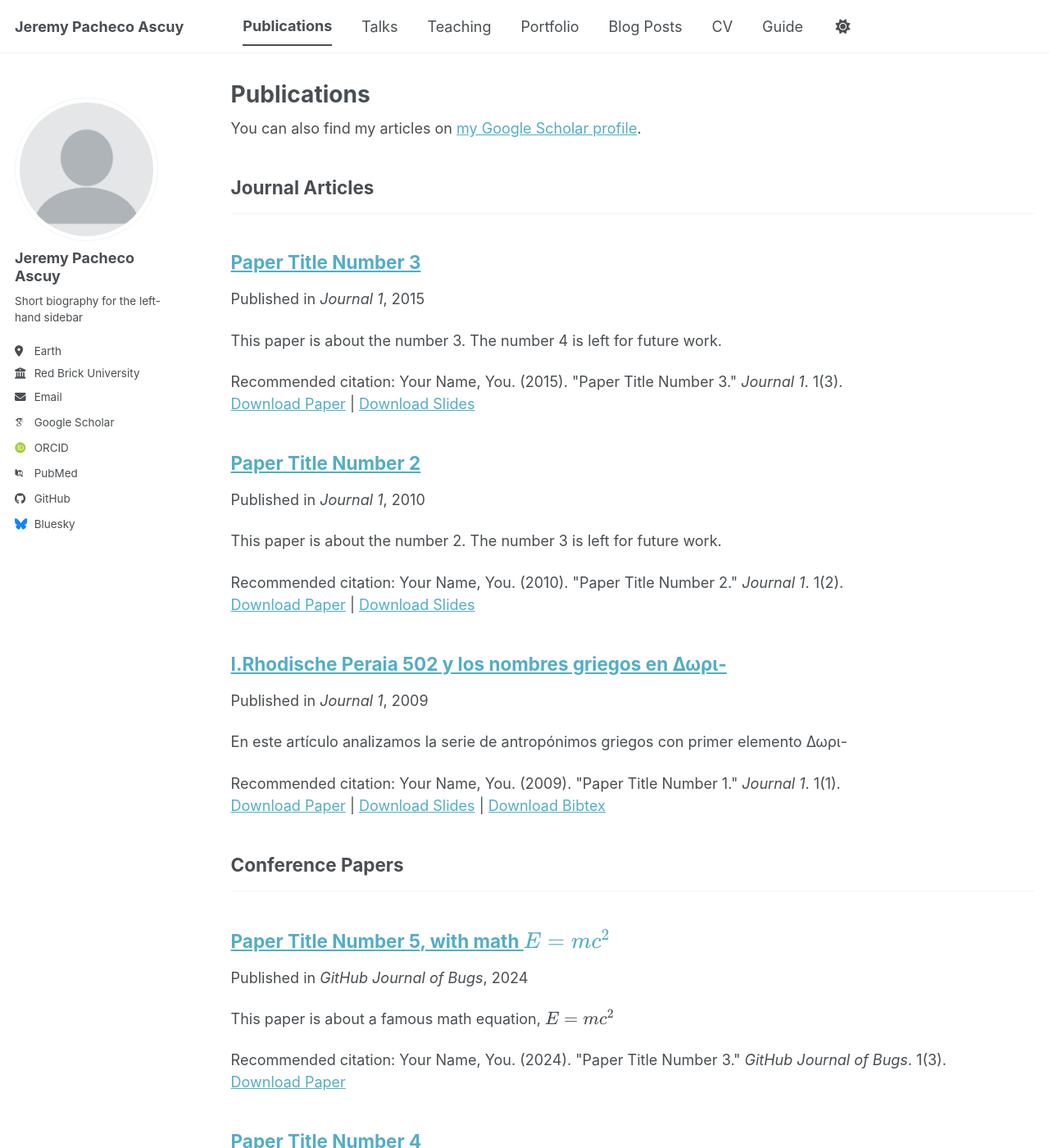
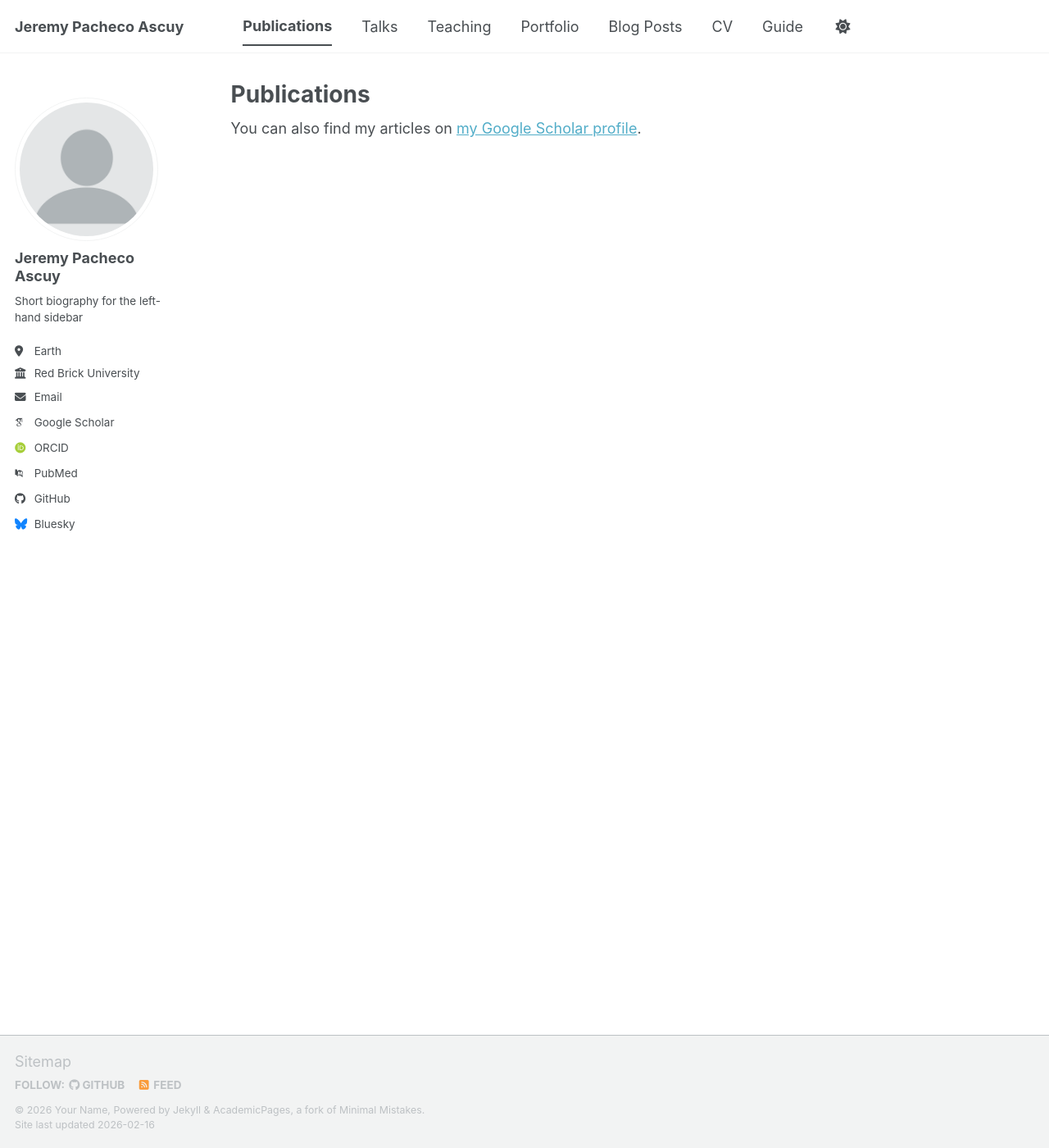
Before and after one commit to heliophues/Names-Rhodes, a Jekyll site: the page built from _pages/publications.html, in a window 1280 px wide and 1400 px high. Shown: the whole window at 82% size. Built offline with Jekyll 4.4.1, drawn with Linux system fonts in a browser that asks for light colours; some web fonts are replaced; a script bundle is joined from its source files by our own code; library files that are not in the unit come from our copies; part of the change alters nothing that is shown; some of the changed text lies outside the part shown.

```diff
--- a/_config.yml
+++ b/_config.yml
@@ -224,11 +224,11 @@ collections:
   teaching:
     output: true
     permalink: /:collection/:path/
-  publications:
+  Publicaciones:
     output: true
     permalink: /:collection/:path/
   portfolio:
-    output: true
+    output: false
     permalink: /:collection/:path/
   talks:
     output: true
```
